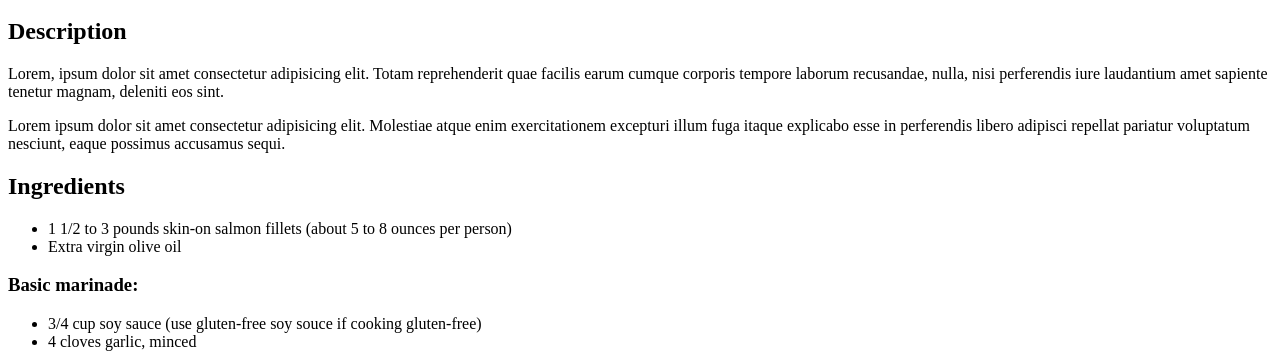
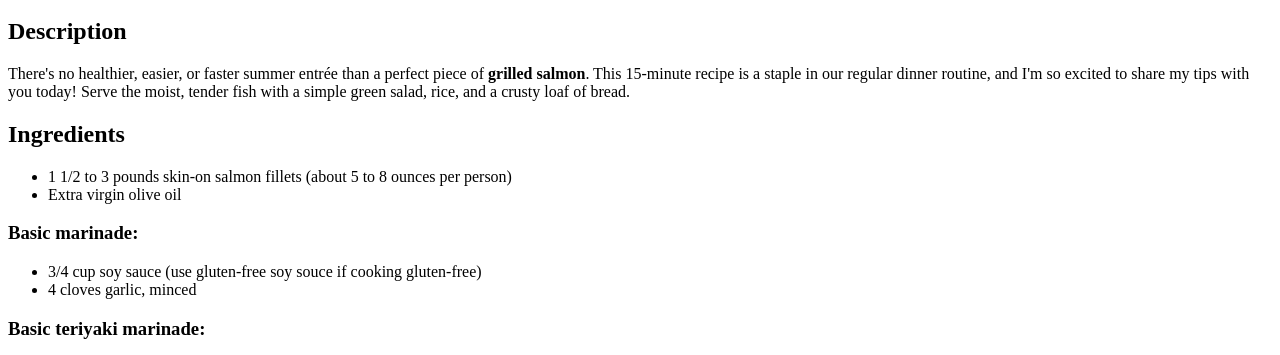
Before and after one commit to josegomez221/odin-recipies, a plain HTML site: page recipes/recipe1.html in a window 1280 px wide. Shown: the part 386-741 px from the top of the page. Drawn offline with Linux system fonts and the light colour scheme.

Commit message:
add description to recipe1

```diff
--- a/recipes/recipe1.html
+++ b/recipes/recipe1.html
@@ -15,8 +15,7 @@
         </div>
 
     <h2>Description</h2>
-    <p>Lorem, ipsum dolor sit amet consectetur adipisicing elit. Totam reprehenderit quae facilis earum cumque corporis tempore laborum recusandae, nulla, nisi perferendis iure laudantium amet sapiente tenetur magnam, deleniti eos sint.</p>
-    <p>Lorem ipsum dolor sit amet consectetur adipisicing elit. Molestiae atque enim exercitationem excepturi illum fuga itaque explicabo esse in perferendis libero adipisci repellat pariatur voluptatum nesciunt, eaque possimus accusamus sequi.</p>
+    <p>There's no healthier, easier, or faster summer entrée than a perfect piece of <strong>grilled salmon</strong>. This 15-minute recipe is a staple in our regular dinner routine, and I'm so excited to share my tips with you today! Serve the moist, tender fish with a simple green salad, rice, and a crusty loaf of bread.</p>
 
     <h2>Ingredients</h2>
 
```
